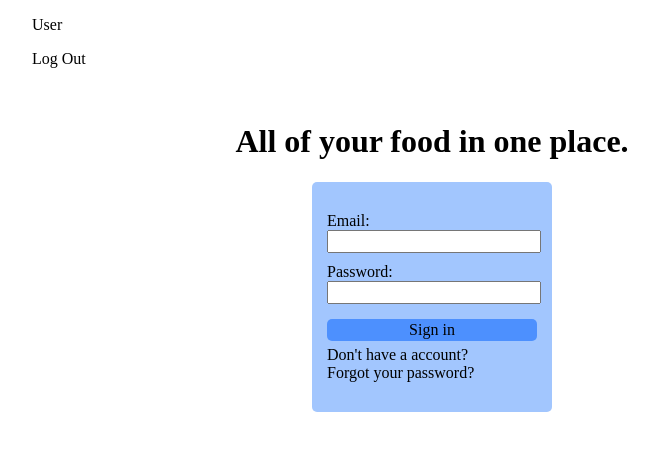
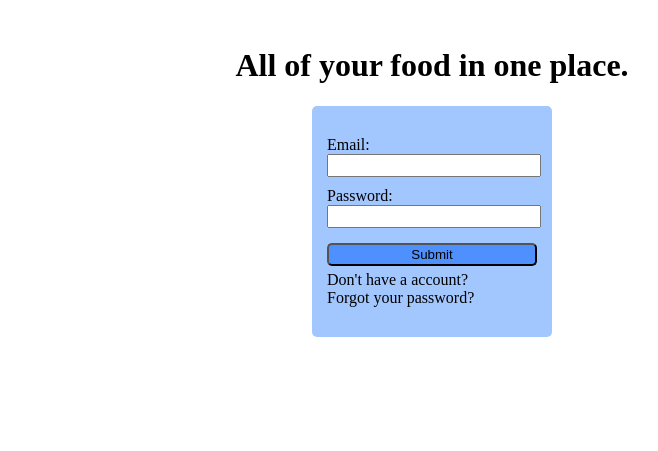
Before and after one commit to joelgoransson/Foodr, a Flask app: page / in a window 1280 px wide. Shown: the top 451 px of the page, without its empty margins (208-866 px from the left). Run offline with Flask 2, Linux system fonts and the light colour scheme.

Commit message:
fix login page

```diff
--- a/static/style.css
+++ b/static/style.css
@@ -43,7 +43,3 @@
 	text-decoration: none;
 	text-align: center;
 }
-.login_input_text {
-	margin: 0;
-	font-size: 16px;
-}
--- a/templates/base.html
+++ b/templates/base.html
@@ -2,16 +2,18 @@
 <html>
 	<head>
 		<meta charset="utf-8">
-		<title>{% block title %}Svetsr{% endblock %}</title>
+		<title>{% block title %}Foodr{% endblock %}</title>
 		<link rel="stylesheet" type="text/css" href="{{url_for('static', filename='style.css') }}">
 	</head>
 	<body>
+		<!--
 		<header class="header">
 			<div class="container">
 				<p class="username">User</p>
 				<p class="log_out">Log Out</p>
 			</div>
 		</header>
+		-->
 		<main class="container">
 			{% block content %}{%endblock %}
 		</div>
--- a/templates/login.html
+++ b/templates/login.html
@@ -8,11 +8,13 @@
 	<h1>All of your food in one place.</h1>
 	<div class="login_container">
 		<div class="login_box">
-			<p class="login_input_text">Email:</p>
-			<input type="email">
-			<p class="login_input_text">Password:</p>
-			<input type="password">
-			<a href="/ye" class="login_button">Sign in</a>
+			<form action="/message" method="post">
+				<label for="id_email">Email:</label>
+				<input type ="text" name="email" id="id_email">
+				<label for="id_password">Password:</label>
+				<input type="password" name="password" id="id_password">
+				<button class="login_button" type="submit">Submit</button>
+			</form>
 			<a href="/signup/">Don't have a account?</a>
 			<a href="/forgot/">Forgot your password?</a>
 		</div>
```
